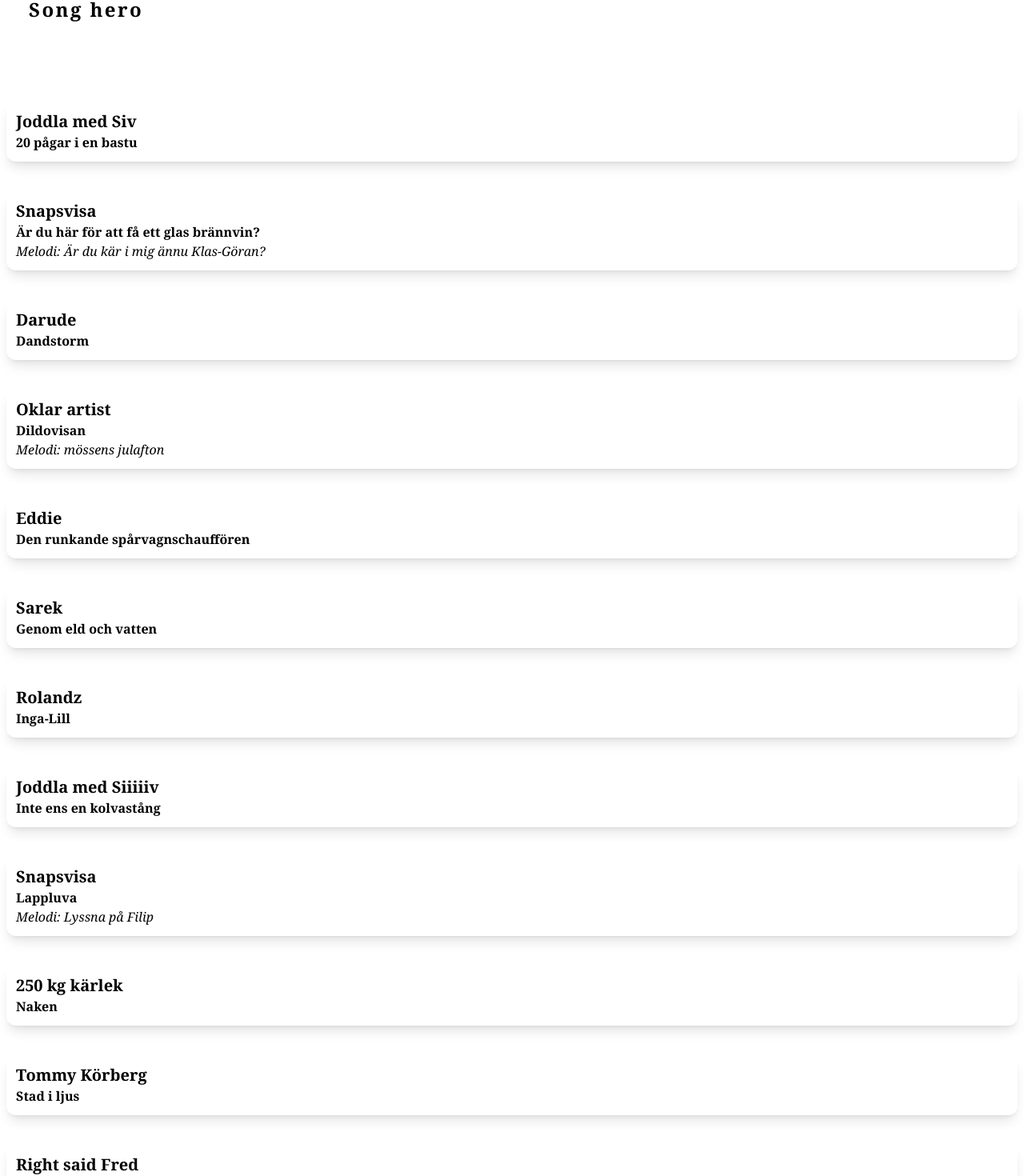
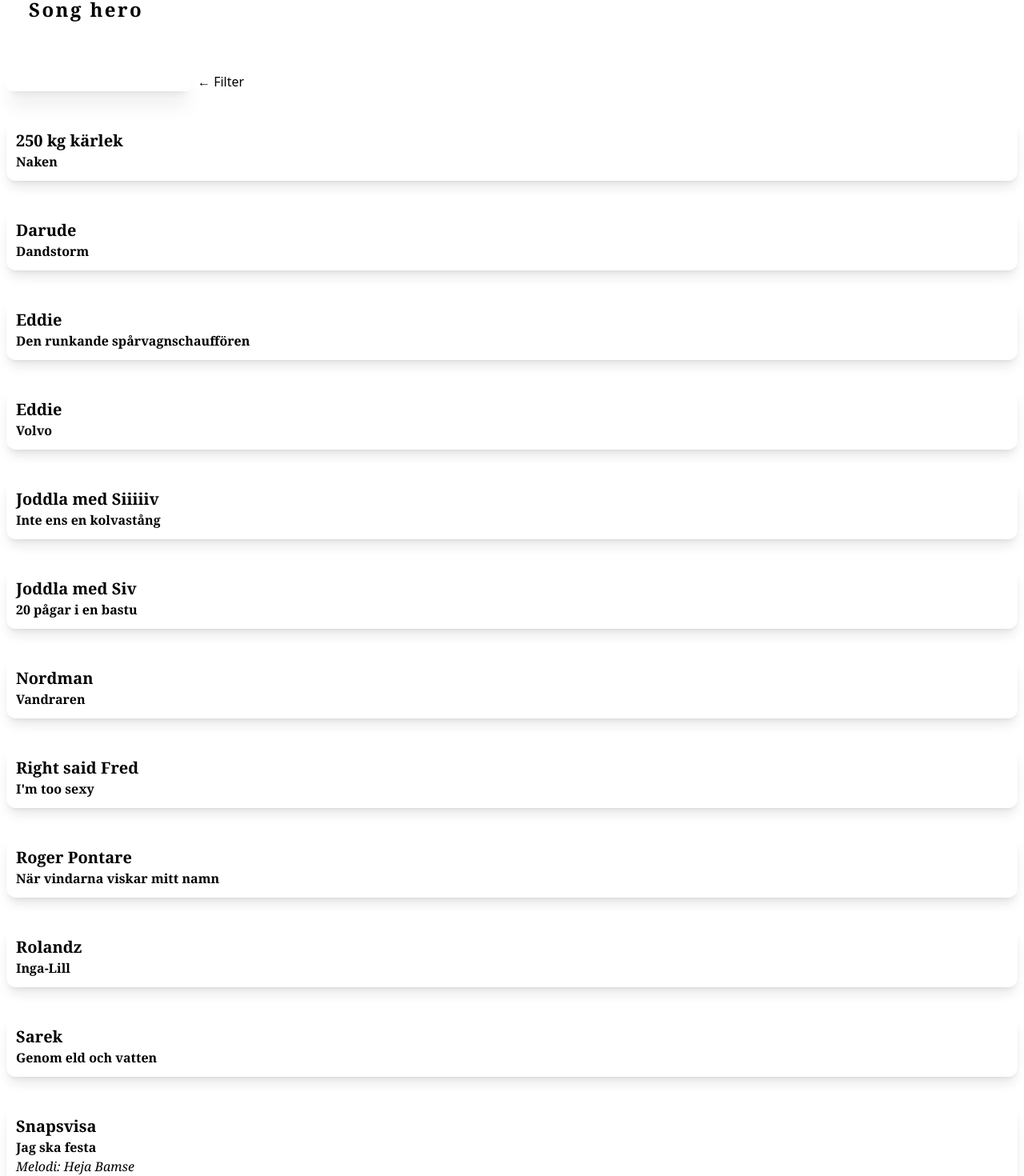
Before and after one commit to FilipAhlander/song-hero, a React (Create React App) app: page / in a window 1280 px wide. Shown: the part 14-1484 px from the top of the page at 80% size. Built offline with nearby package versions, Linux system fonts and the light colour scheme.

Commit message:
more songs

```diff
--- a/src/App.js
+++ b/src/App.js
@@ -1,13 +1,28 @@
+import { useState } from 'react';
 import songs from './songs/index';
 import Card from './components/card';
 console.log(songs.length);
 
 function App() {
+  const [filter, setFilter] = useState('');
   return (
     <div className="App">
       <h1 className='font-serif text-2xl font-bold p-9 tracking-widest hover:motion-safe:animate-bounce'>Song hero</h1>
+      <form>
+        <input
+        className='shadow-xl ml-2 rounded-md'
+          type="text"
+          name="filter"
+          onChange={(event) => setFilter(event.target.value)}/>
+          <label for="filter" className='ml-2'>&#8592; Filter</label>
+      </form>
       <div className="container mx-auto mt-9 justify-center flex-row">
-        {songs.map((song, index) => <Card props={song} key={index} />)}
+        {songs
+          .sort((a, b) => (a.artist > b.artist) ? 1 : -1)
+          .filter((song) => (
+            song.artist.toUpperCase().includes(filter.toUpperCase())
+            || song.song.toUpperCase().includes(filter.toUpperCase())))
+          .map((song, index) => <Card props={song} key={index} />)}
       </div>
 
     </div>
--- a/src/songs/songs.js
+++ b/src/songs/songs.js
@@ -196,7 +196,7 @@
 }
 
 export const dildovisan = {
-  artist: 'Oklar artist',
+  artist: 'Snapsvisa',
   song: 'Dildovisan',
   melody: 'mössens julafton',
   lyrics: `när frugan får en dildo
@@ -561,3 +561,101 @@
 Det gör ont, men gå ända
 Du är här och kom hit som en vandrare`
 }
+
+export const spritbolaget = {
+  artist: 'Snapsvisa',
+  song: 'Till Spritbolaget',
+  melody: 'Emil i Lönneberga',
+  lyrics: `Till spritbolaget ränner jag
+Och bankar på dess port.
+Jag vill ha nåt’ som bränner bra
+Och gör mig sketfull fort.
+Expediten fråga och sa:
+Hur gammal kan min herre va?
+Har du nåt legg  ditt fula drägg
+Kom hit igen när du fått skägg.
+
+Nej, detta var ju inte bra,
+Jag ska bli full i kväll.
+Då kom jag på en bra idé,
+Dom har ju sprit på Shell.
+Många flaskor stod där på rad.
+Hurra, nu kan jag bli full och glad.
+Den röda drycken rann ju ner.
+Nu kan jag inte se nåt mer.`
+}
+
+export const bamse = {
+  artist: 'Snapsvisa',
+  song: 'Jag ska festa',
+  melody: 'Heja Bamse',
+  lyrics: `Jag ska festa,
+ta det lungt med spriten,
+ha det roligt utan att va full.
+Inte krypa runt med festeliten,
+ta det sansat för min egen skull.
+
+Först en öl i torra strupen,
+efter det så kommer supen
+i med vinet, i med punchen,
+sen en groggbuffé.
+
+Jag är skit full, däckar först av alla,
+missar phesten men vad gör väl de´?
+Blandar hejdlöst öl med gammal filmjölk.
+kastar mat på alla som är med.`
+}
+
+export const themoose = {
+  artist: 'Snapsvisa',
+  song: 'Älgen Hans',
+  melody: 'Helan går',
+  lyrics: `Älgen Hans, han äter både sten och grus
+Älgen Hans, han välter stora hus
+Älgen, älgen, älgen-älgen
+Älgen, älgen, älgen-älgen
+Älgen Haaaaaaaaaaaans...
+...han har så stora horn!`
+}
+
+export const hardwords = {
+  artist: 'Snapsvisa',
+  song: 'Svåra ord',
+  melody: 'Var bor du lilla råtta?',
+  lyrics: `Det finns så många långa svåra ord
+som inte går att fånga vid vårt bord.
+För nu har snapsen verkat, vilken pers.
+Gud hjälpe mig att klara nästa vers.
+
+Besiktningsprotokollet, ganska lätt.
+men 30-års-krisgrollet, mera svett.
+Ett fottbollsVMshalvtidsreferat.
+En arvstvistsbouppteckningsadvokat.
+
+3. (Inglisch)
+A costumesconstellationsspecialist
+likes antigravitationphysicist.
+A crispy crispsmolestersprejudice
+never has verbalvulnerabilities.
+
+4. (Dojtschschsch)
+Ein Schwiegermutterschnurrbart - nicht so gut
+Ein Urwaldwirbeltierart mit ein Hut
+Die Eisenbahnvervaltungshysterie
+ist Weihnachtsliedbedingtheitsterapie`
+}
+
+export const midnatt = {
+  artist: 'Snapsvisa',
+  song: 'Midnatt råder',
+  melody: 'Midnatt råder tyst det är i husen',
+  lyrics: `Midnatt råder
+snart om några timmar
+några timmar.
+Snapsen ner i
+torra halsen simmar
+snapsen simmar.
+Tick tack, tick tack,
+ticke ticke, tick tack
+tick, tick, Tack`
+}
```
